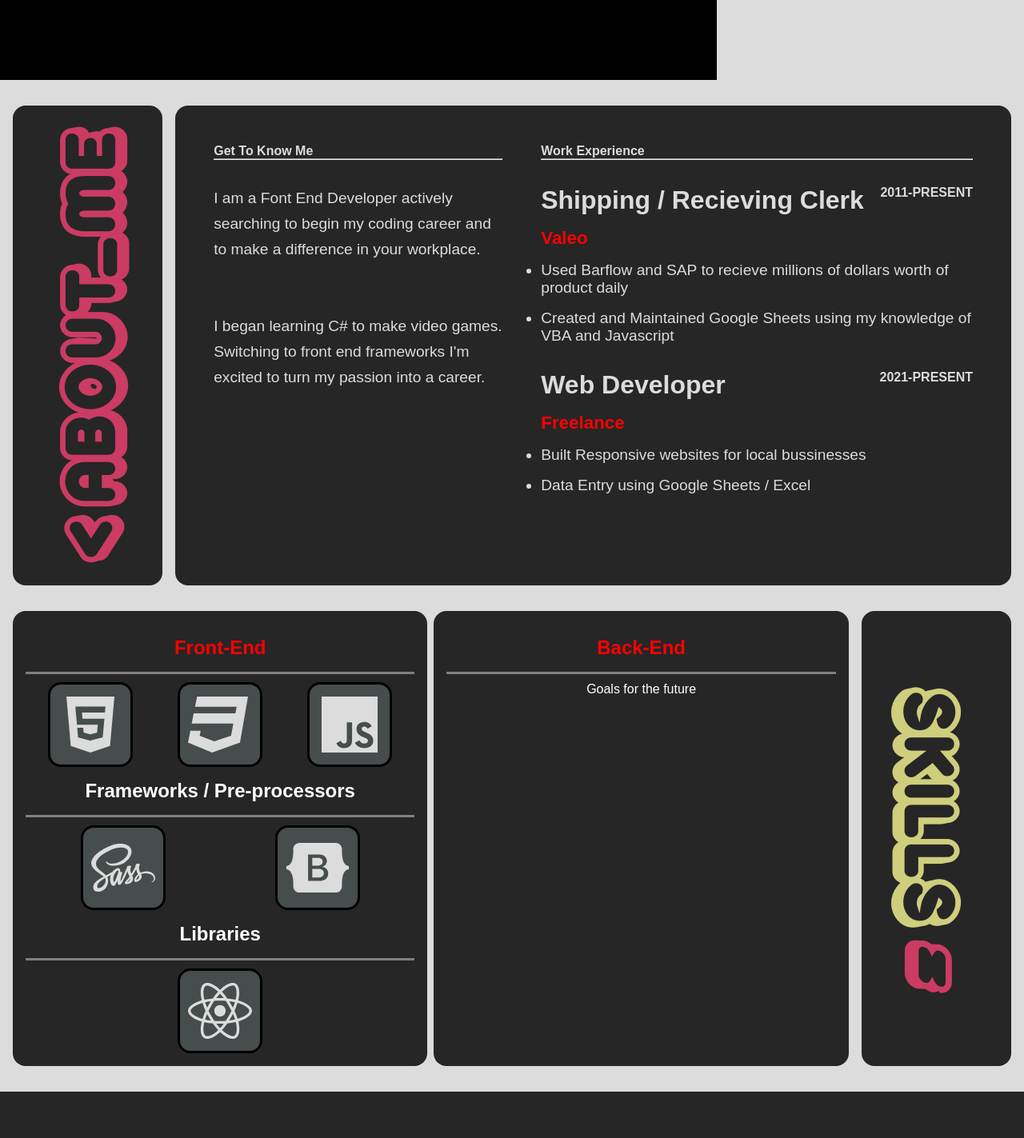
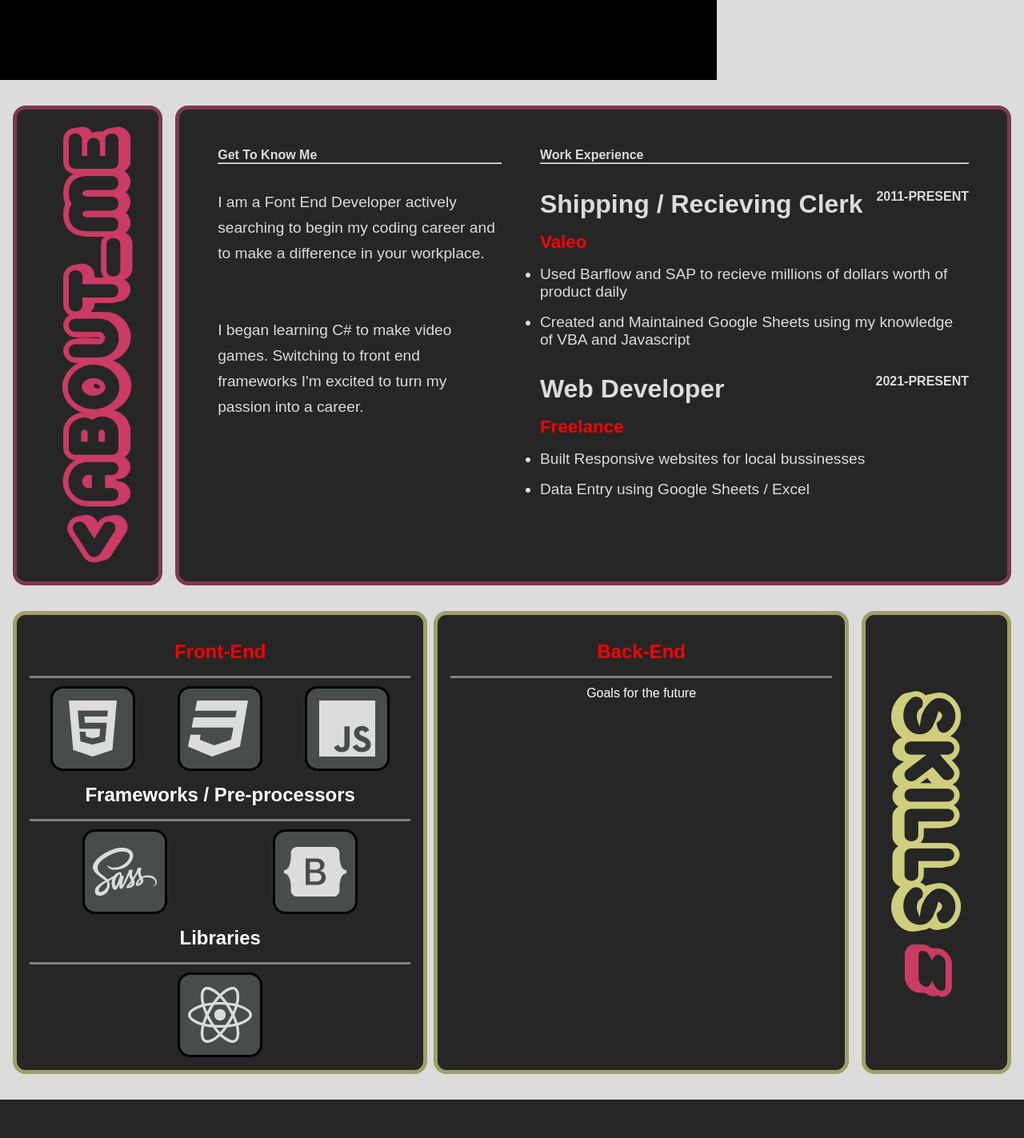
Before and after one commit to Nicholas-Abell/portfolio_old, a React (Create React App) app: page / in a window 1280 px wide. Shown: the part 700-2123 px from the top of the page at 80% size. Built offline with nearby package versions, Linux system fonts and the light colour scheme.

Commit message:
minor style changes

```diff
--- a/src/App.js
+++ b/src/App.js
@@ -17,7 +17,6 @@ function App() {
   const { ref: projectsRef, inView: projectsInView } = useInView();
   const { ref: contactRef, inView: contactInView } = useInView();
 
-
   return (
     <div>
       <AppContext.Provider value={{ FontAwesomeIcon }}>
--- a/src/Component/AboutMe.js
+++ b/src/Component/AboutMe.js
@@ -5,7 +5,7 @@ const AboutMe = ({ aboutMeRef }) => {
     return (
         <main className="aboutMeSection" name='aboutMeScroll'>
             <div className="aboutMeSection__titleCard">
-                <div className="aboutMeSection__titleCard">
+                <div>
                     <h1 className="aboutMeSection__title aboutMeSection__title--rotate rotate-text-l">{'<'} About_Me</h1>
                 </div>
             </div>
--- a/src/styles/AboutMe.scss
+++ b/src/styles/AboutMe.scss
@@ -17,6 +17,7 @@
         min-height: 600px;
         margin-right: 0.5rem;
         transition: transform ease-out 1s, box-shadow 1s ease-in-out;
+        border: solid 5px rgb(123, 58, 76);
 
         @include breakpoint(small) {
             margin: 0;
@@ -43,6 +44,7 @@
         margin-left: 0.5rem;
         color: var(--dark);
         display: flex;
+        border: solid 5px rgb(123, 58, 76);
 
         .personalInfo {
             width: 50%;
--- a/src/styles/Skills.scss
+++ b/src/styles/Skills.scss
@@ -9,6 +9,7 @@
 
     .skills {
         background-color: var(--primary);
+        border: solid 5px rgb(159, 159, 106);
         width: 100%;
         color: white;
         border-radius: 1rem;
@@ -30,7 +31,7 @@
             margin-bottom: 10px;
             padding: 1rem;
 
-            &--primary{
+            &--primary {
                 color: red
             }
         }
@@ -50,13 +51,13 @@
             color: var(--dark);
             padding: 10px;
         }
-
     }
 }
 
 .skillInfo {
     text-align: left;
     background-color: var(--primary);
+    border: solid 5px rgb(159, 159, 106);
     color: white;
     display: flex;
     justify-content: center;
@@ -66,17 +67,6 @@
     margin-left: 0.5rem;
     transition: transform ease-out 1s, box-shadow 1s ease-in-out;
     z-index: 1;
-
-    &:hover {
-        transform: scale(102%);
-        box-shadow: 3px 6px gray;
-        z-index: 10;
-
-        @include breakpoint(large) {
-            transform: none;
-            box-shadow: none;
-        }
-    }
 
     &__text {
         border-right: solid 1px;
```
